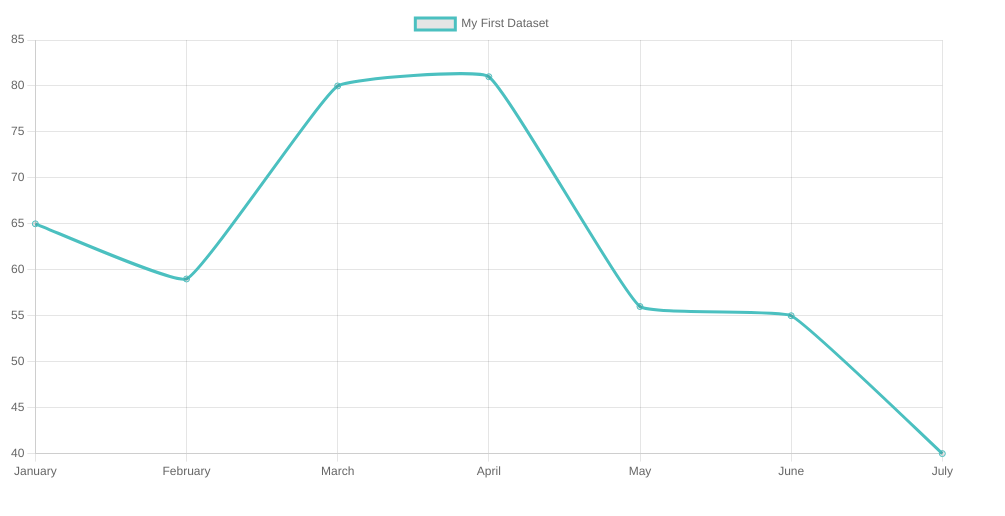
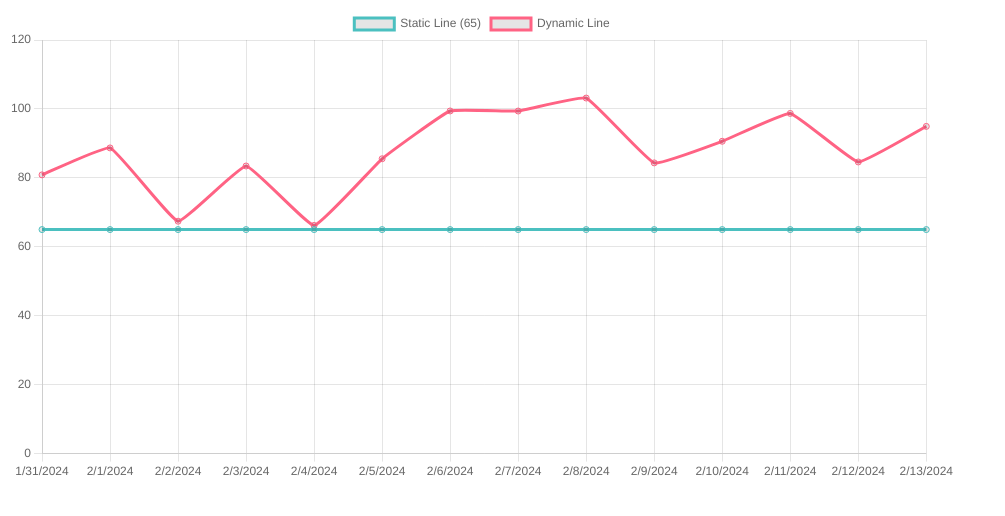
Before and after one commit to nyderetna/efficiency, a plain HTML site: page index.html in a window 1280 px wide. Shown: the whole page, without its empty margins (0-1005 px from the left). Drawn offline with nearby package versions, Linux system fonts and the light colour scheme.

Commit message:
upd 2 lines with conditions

```diff
--- a/index.html
+++ b/index.html
@@ -13,30 +13,58 @@
 		</div>
 
 		<script>
-			// Define your chart data
+			// Generate random data for the second line
+			function generateRandomData() {
+				var data = [];
+				for (var i = 0; i < 14; i++) {
+					if (i < 7) {
+						data.push(65 + Math.random() * 35); // Random value between 65 and 100 for the first week
+					} else {
+						data.push(65 + Math.random() * 35 + 10); // Random value between 75 and 110 for the second week
+					}
+				}
+				return data;
+			}
+
+			// Generate date labels for the x-axis
+			function generateDateLabels() {
+				var labels = [];
+				var currentDate = new Date();
+				for (var i = 0; i < 14; i++) {
+					var date = new Date(currentDate.getTime() + i * 24 * 60 * 60 * 1000);
+					labels.push(date.toLocaleDateString());
+				}
+				return labels;
+			}
+
 			var ctx = document.getElementById("myChart").getContext("2d");
 			var myChart = new Chart(ctx, {
 				type: "line",
 				data: {
-					labels: [
-						"January",
-						"February",
-						"March",
-						"April",
-						"May",
-						"June",
-						"July",
-					],
+					labels: generateDateLabels(), // Use the generated date labels
 					datasets: [
 						{
-							label: "My First Dataset",
-							data: [65, 59, 80, 81, 56, 55, 40],
+							label: "Static Line (65)",
+							data: Array(14).fill(65), // Static value of 65 for the first line
 							borderColor: "rgb(75, 192, 192)",
+							tension: 0.1,
+						},
+						{
+							label: "Dynamic Line",
+							data: generateRandomData(), // Randomized data for the second line
+							borderColor: "rgb(255, 99, 132)",
 							tension: 0.1,
 						},
 					],
 				},
-				options: {},
+				options: {
+					scales: {
+						y: {
+							beginAtZero: true,
+							suggestedMax: 100, // Set maximum value for y-axis
+						},
+					},
+				},
 			});
 		</script>
 	</body>
```
